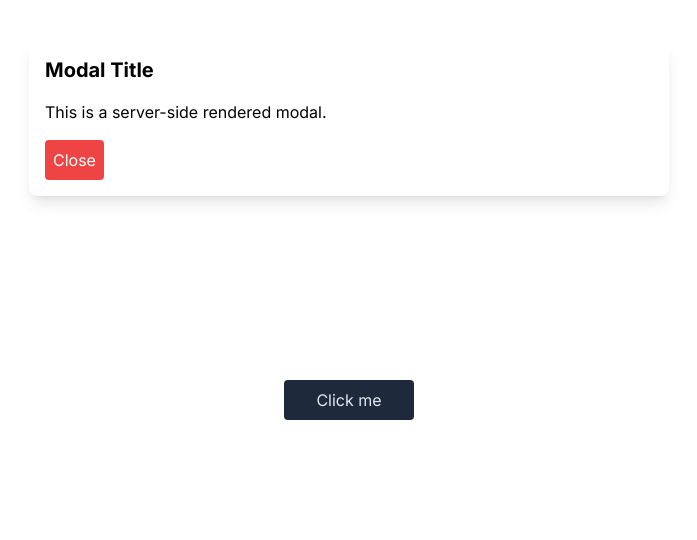
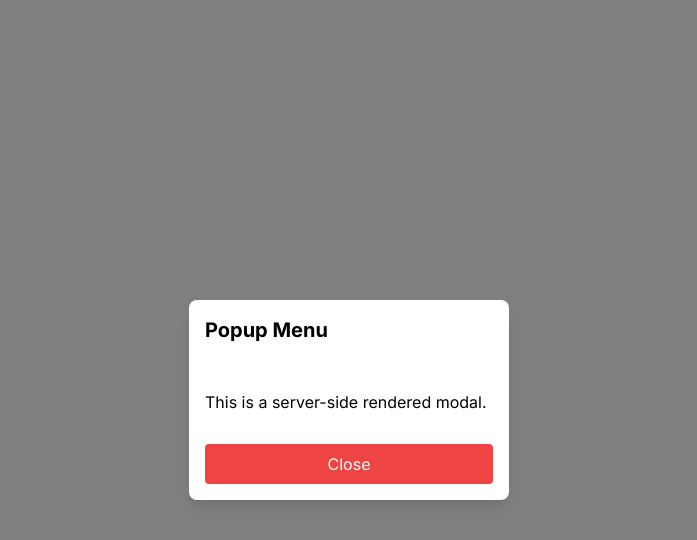
Before and after one commit to ahmedos999/my-app, a Next.js app: page / in a window 1280 px wide. Both pictures are taken after a click on the button "Click me". Shown: the top 540 px of the page, without its empty margins (291-988 px from the left). Built offline with nearby package versions, Linux system fonts and the light colour scheme.

Commit message:
change model color

```diff
--- a/app/components/Modal.tsx
+++ b/app/components/Modal.tsx
@@ -6,11 +6,11 @@ interface ChildComponentProps {
 
 const Modal: React.FC<ChildComponentProps> = ({ closeModal }) => {
   return (
-    <div className="modal fixed z-50 inset-0 overflow-y-auto">
-      <div className="modal-content bg-white p-4 rounded-lg shadow-lg mx-auto mt-10 w-1/2">
-        <h2 className="text-xl font-bold mb-4">Modal Title</h2>
+    <div className="flex justify-center items-center fixed z-50 inset-0 overflow-y-auto bg-black bg-opacity-50 backdrop-filter backdrop-blur-sm">
+      <div className="bg-white p-4 rounded-lg shadow-lg w-1/4 h-1/4 flex flex-col justify-between">
+        <h2 className="text-xl font-bold mb-4">Popup Menu</h2>
         <p>This is a server-side rendered modal.</p>
-        <button onClick={closeModal} className="mt-4 p-2 bg-red-500 text-white rounded">
+        <button onClick={closeModal} className=" p-2 bg-red-500 text-white rounded">
           Close
         </button>
       </div>
```
